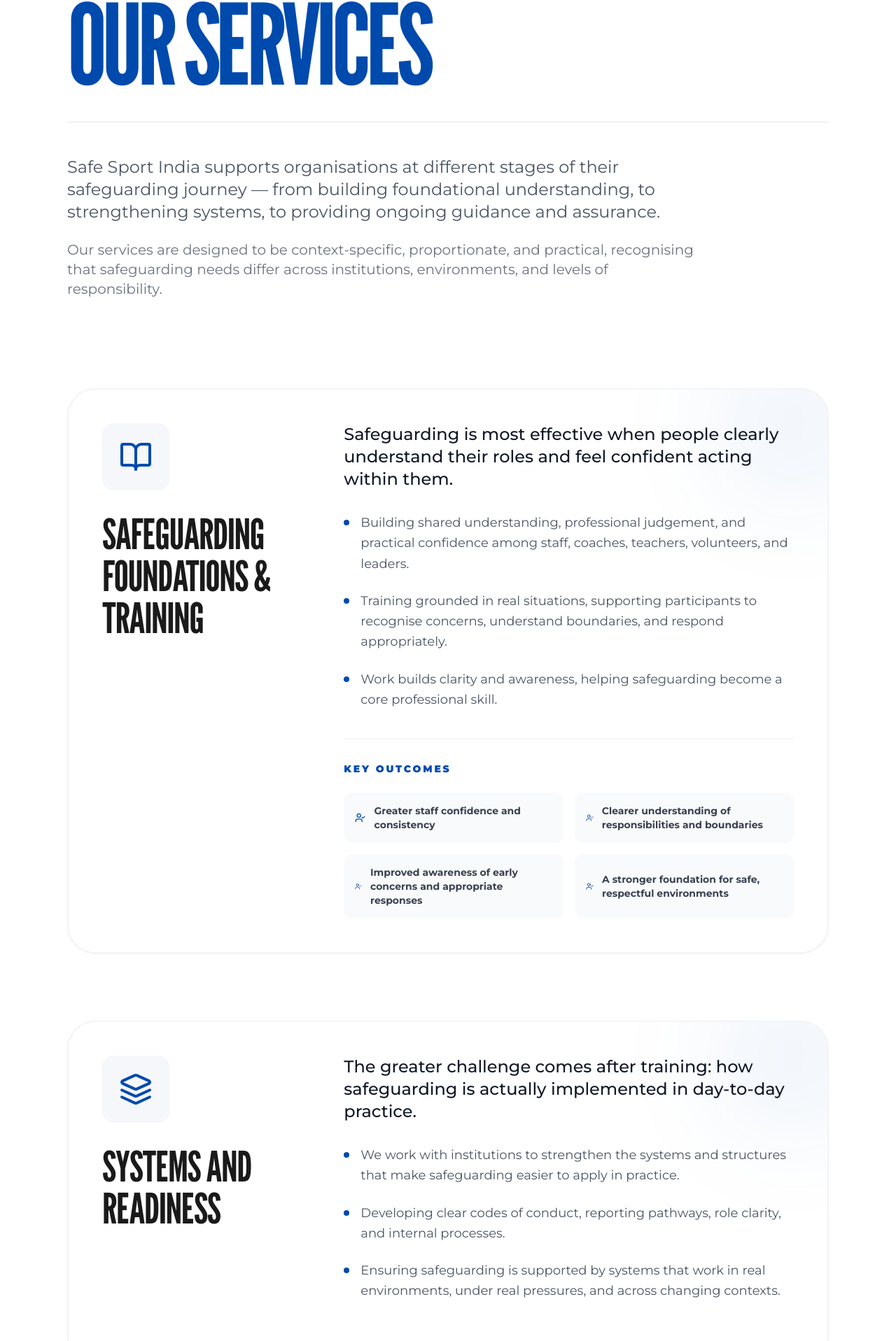
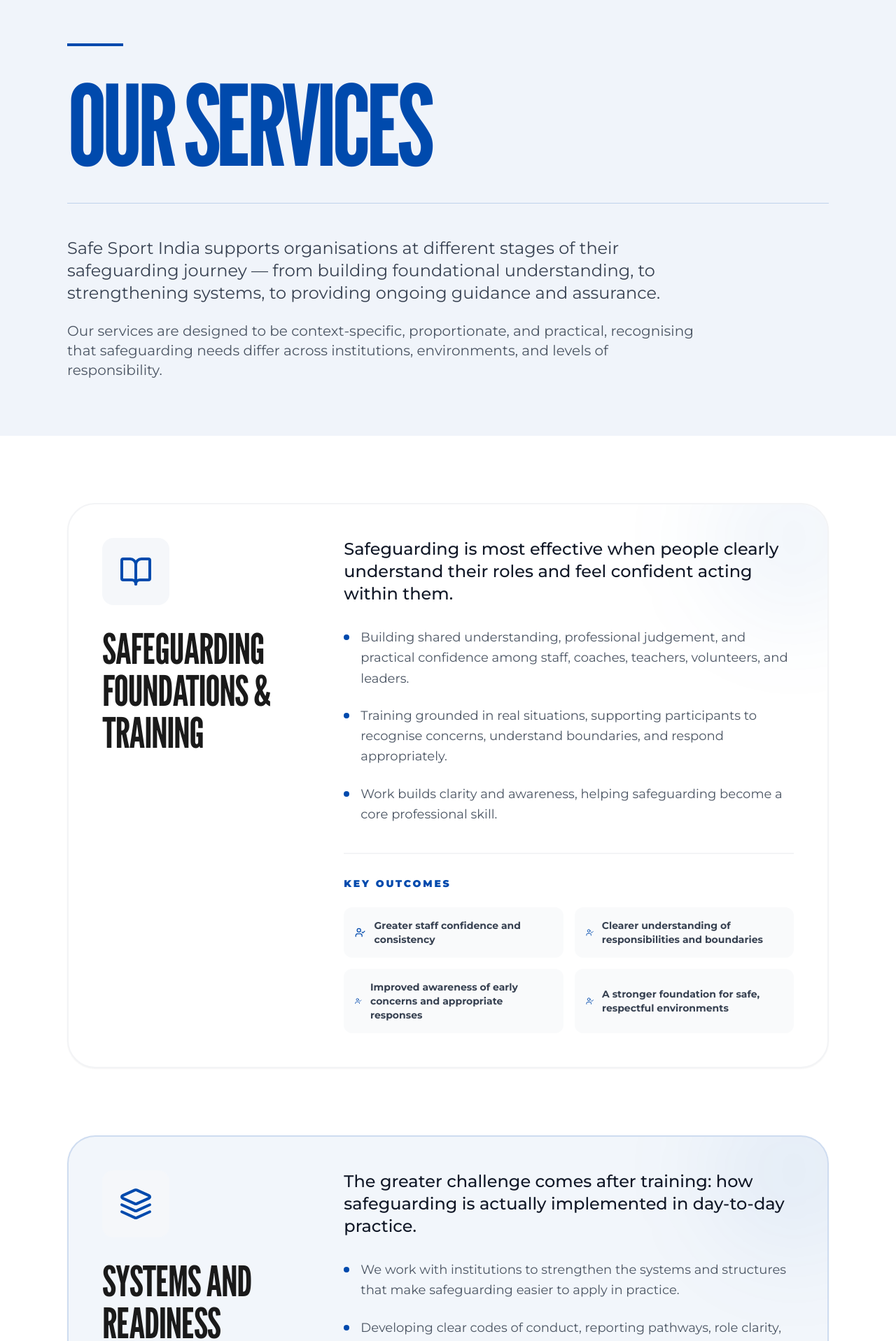
Before and after one commit to dakshinrajsiva/SafeSport, a Next.js app: page /services in a window 1280 px wide. Shown: the part 146-2063 px from the top of the page at 70% size. Built offline with nearby package versions, Linux system fonts and the light colour scheme.

Commit message:
who we work with

```diff
--- a/src/app/approach/page.tsx
+++ b/src/app/approach/page.tsx
@@ -46,21 +46,22 @@
 
 export default function ApproachPage() {
   return (
-    <main className="relative bg-white text-[#1A1A1A]">
+    <main className="relative bg-[#F8FAFC] text-[#1A1A1A]">
       <div className="relative z-10 bg-white shadow-[0_35px_60px_-15px_rgba(0,0,0,0.3)] mb-[100vh] min-h-screen pt-32">
 
-        {/* Header */}
-        <section className="px-6 md:px-12 lg:px-24 mb-20 md:mb-32">
+        {/* Header — brand band */}
+        <section className="px-6 md:px-12 lg:px-24 mb-20 md:mb-32 bg-[#004AAD]/[0.06] py-16 md:py-20 -mt-32 pt-48 md:pt-52">
           <div className="max-w-7xl mx-auto">
+            <div className="w-20 h-1 bg-[#004AAD] mb-8" />
             <h1 className="text-6xl md:text-8xl lg:text-[10rem] font-league uppercase leading-[0.8] tracking-tighter text-[#004AAD] mb-8">
               Our Approach
             </h1>
-            <div className="w-full h-[1px] bg-gray-200" />
+            <div className="w-full h-[1px] bg-[#004AAD]/20" />
           </div>
         </section>
 
         {/* Philosophy */}
-        <section className="px-6 md:px-12 lg:px-24 mb-32">
+        <section className="px-6 md:px-12 lg:px-24 mb-32 bg-white py-16 md:py-20 rounded-t-3xl -mt-8 relative z-10">
           <div className="max-w-7xl mx-auto">
             <div className="grid md:grid-cols-12 gap-12 md:gap-16 items-start">
               <div className="md:col-span-4 sticky top-32">
@@ -78,7 +79,7 @@
                 </p>
 
                 {/* Approach Graphic */}
-                <div className="relative w-full aspect-[16/9] my-8 rounded-xl overflow-hidden bg-gray-50">
+                <div className="relative w-full aspect-[16/9] my-8 rounded-xl overflow-hidden bg-[#004AAD]/5 border border-[#004AAD]/10">
                   <Image
                     src="/images/approach-graphic.svg"
                     alt="Our Philosophy Approach"
@@ -90,7 +91,7 @@
                 <p>
                   We recognise that real environments are complex. Hierarchies exist. Pressure exists. Situations are rarely clear-cut. Our philosophy acknowledges this reality and focuses on helping organisations operate with <HoverReveal imageSrc="/images/values-graphic.svg">clarity and preparedness</HoverReveal> rather than assumption or reaction.
                 </p>
-                <p className="text-[#1A1A1A] font-medium border-l-4 border-[#004AAD] pl-6 py-2 bg-gray-50 rounded-r-lg">
+                <p className="text-[#1A1A1A] font-medium border-l-4 border-[#004AAD] pl-6 py-2 bg-[#004AAD]/5 rounded-r-lg">
                   Safeguarding, in our view, is not about control or fear. It is about enabling people to act responsibly, confidently, and consistently — supported by structures that make safe practice possible.
                 </p>
               </div>
@@ -99,9 +100,9 @@
         </section>
 
         {/* How We're Different */}
-        <section className="px-6 md:px-12 lg:px-24 mb-32 bg-[#F5F7FA] py-24 relative overflow-hidden">
+        <section className="px-6 md:px-12 lg:px-24 mb-32 bg-[#004AAD]/[0.08] py-24 relative overflow-hidden">
           {/* Background decoration */}
-          <div className="absolute top-0 right-0 w-1/2 h-full bg-[#004AAD]/5 skew-x-12 translate-x-1/4 pointer-events-none" />
+          <div className="absolute top-0 right-0 w-1/2 h-full bg-[#004AAD]/10 skew-x-12 translate-x-1/4 pointer-events-none" />
 
           <div className="max-w-7xl mx-auto relative z-10">
             <h2 className="text-4xl md:text-6xl font-league uppercase mb-16 text-[#1A1A1A] text-center">How We&apos;re Different</h2>
@@ -114,10 +115,10 @@
                   whileInView={{ opacity: 1, y: 0 }}
                   viewport={{ once: true }}
                   transition={{ delay: i * 0.2 }}
-                  className="bg-white p-8 md:p-10 rounded-2xl shadow-sm border border-gray-100 hover:shadow-xl hover:-translate-y-2 transition-all duration-500 group"
+                  className="bg-white p-8 md:p-10 rounded-2xl shadow-sm border border-[#004AAD]/10 hover:shadow-xl hover:-translate-y-2 hover:border-[#004AAD]/30 transition-all duration-500 group"
                 >
-                  <div className="mb-6 bg-[#F0F4F8] w-16 h-16 rounded-2xl flex items-center justify-center group-hover:bg-[#004AAD] transition-colors duration-500">
-                    <div className="group-hover:text-white transition-colors duration-500">
+                  <div className="mb-6 bg-[#F0F4F8] w-16 h-16 rounded-2xl flex items-center justify-center group-hover:bg-[#004AAD]/15 transition-colors duration-500">
+                    <div className="text-[#004AAD] transition-colors duration-500">
                       {diff.icon}
                     </div>
                   </div>
@@ -132,11 +133,12 @@
         </section>
 
         {/* Our Commitments */}
-        <section className="px-6 md:px-12 lg:px-24 pb-32">
+        <section className="px-6 md:px-12 lg:px-24 pb-32 bg-[#004AAD]/[0.06] py-24 rounded-b-3xl">
           <div className="max-w-7xl mx-auto">
             <div className="mb-16 text-center max-w-3xl mx-auto">
+              <div className="w-16 h-1 bg-[#004AAD] mx-auto mb-6" />
               <h2 className="text-4xl md:text-6xl font-league uppercase mb-6 text-[#1A1A1A]">Our Commitments</h2>
-              <p className="text-lg font-montserrat text-gray-500">
+              <p className="text-lg font-montserrat text-gray-600">
                 At Safe Sport India, our work is guided by a clear set of commitments that shape how we partner with organisations and the standards we hold ourselves to.
               </p>
             </div>
@@ -159,7 +161,7 @@
               ))}
             </div>
 
-            <div className="mt-20 pt-12 border-t border-gray-100 text-center">
+            <div className="mt-20 pt-12 border-t border-[#004AAD]/20 text-center">
               <p className="text-xl font-league uppercase text-[#004AAD] tracking-widest">
                 These commitments guide our decisions, our partnerships, and our long-term vision.
               </p>
--- a/src/app/resources/page.tsx
+++ b/src/app/resources/page.tsx
@@ -76,8 +76,8 @@
 
                   <div className="relative z-10">
                     {/* Icon */}
-                    <div className="w-20 h-20 rounded-2xl bg-white flex items-center justify-center mb-8 group-hover:bg-[#004AAD] transition-colors duration-500 shadow-sm">
-                      <div className="text-[#004AAD] group-hover:text-white transition-colors duration-500">
+                    <div className="w-20 h-20 rounded-2xl bg-white flex items-center justify-center mb-8 group-hover:bg-[#004AAD]/15 transition-colors duration-500 shadow-sm">
+                      <div className="text-[#004AAD] transition-colors duration-500">
                         {resource.icon}
                       </div>
                     </div>
--- a/src/app/services/page.tsx
+++ b/src/app/services/page.tsx
@@ -1,6 +1,7 @@
 'use client';
 
 import { motion } from 'framer-motion';
+import { cn } from '@/lib/utils';
 import Footer from '@/components/Footer';
 import { ShieldCheck, BookOpen, UserCheck, Layers, ArrowRight } from 'lucide-react';
 
@@ -46,27 +47,28 @@
 
 export default function ServicesPage() {
   return (
-    <main className="relative bg-white text-[#1A1A1A]">
+    <main className="relative bg-[#F8FAFC] text-[#1A1A1A]">
       <div className="relative z-10 bg-white shadow-[0_35px_60px_-15px_rgba(0,0,0,0.3)] mb-[100vh] min-h-screen pt-32">
 
-        {/* Header */}
-        <section className="px-6 md:px-12 lg:px-24 mb-20 md:mb-32">
+        {/* Header — brand band */}
+        <section className="px-6 md:px-12 lg:px-24 mb-20 md:mb-32 bg-[#004AAD]/[0.06] py-16 md:py-20 -mt-32 pt-48 md:pt-52">
           <div className="max-w-7xl mx-auto">
+            <div className="w-20 h-1 bg-[#004AAD] mb-8" />
             <h1 className="text-6xl md:text-8xl lg:text-[10rem] font-league uppercase leading-[0.8] tracking-tighter text-[#004AAD] mb-8">
               Our Services
             </h1>
-            <div className="w-full h-[1px] bg-gray-200 mb-12" />
-            <p className="text-xl md:text-2xl font-montserrat text-gray-600 max-w-4xl leading-relaxed">
+            <div className="w-full h-[1px] bg-[#004AAD]/20 mb-12" />
+            <p className="text-xl md:text-2xl font-montserrat text-gray-700 max-w-4xl leading-relaxed">
               Safe Sport India supports organisations at different stages of their safeguarding journey — from building foundational understanding, to strengthening systems, to providing ongoing guidance and assurance.
             </p>
-            <p className="text-lg md:text-xl font-montserrat text-gray-500 max-w-4xl mt-6">
+            <p className="text-lg md:text-xl font-montserrat text-gray-600 max-w-4xl mt-6">
               Our services are designed to be context-specific, proportionate, and practical, recognising that safeguarding needs differ across institutions, environments, and levels of responsibility.
             </p>
           </div>
         </section>
 
         {/* Services List */}
-        <section className="px-6 md:px-12 lg:px-24 pb-32">
+        <section className="px-6 md:px-12 lg:px-24 pb-32 -mt-8 relative z-10">
           <div className="max-w-7xl mx-auto space-y-24">
             {SERVICES.map((service, i) => (
               <motion.div
@@ -75,7 +77,10 @@
                 whileInView={{ opacity: 1, y: 0 }}
                 viewport={{ once: true }}
                 transition={{ delay: i * 0.1 }}
-                className="grid md:grid-cols-12 gap-12 p-8 md:p-12 rounded-[2.5rem] bg-white border-2 border-gray-100 hover:border-[#004AAD] transition-all duration-500 group relative overflow-hidden shadow-sm hover:shadow-2xl"
+                className={cn(
+                  "grid md:grid-cols-12 gap-12 p-8 md:p-12 rounded-[2.5rem] border-2 transition-all duration-500 group relative overflow-hidden shadow-sm hover:shadow-2xl hover:border-[#004AAD]/40",
+                  i % 2 === 0 ? "bg-white border-gray-100" : "bg-[#004AAD]/[0.05] border-[#004AAD]/15"
+                )}
               >
                 {/* Background Decoration */}
                 <div className="absolute -right-20 -top-20 w-64 h-64 bg-[#004AAD]/5 rounded-full blur-3xl group-hover:bg-[#004AAD]/10 transition-colors duration-500" />
@@ -83,8 +88,8 @@
                 {/* Icon & Title */}
                 <div className="md:col-span-4 flex flex-col justify-between relative z-10 h-full">
                   <div>
-                    <div className="w-24 h-24 rounded-2xl bg-[#F5F7FA] flex items-center justify-center mb-8 group-hover:scale-110 transition-transform duration-500 group-hover:bg-[#004AAD] group-hover:text-white">
-                      <div className="text-[#004AAD] group-hover:text-white transition-colors duration-500">
+                    <div className="w-24 h-24 rounded-2xl bg-[#F5F7FA] flex items-center justify-center mb-8 group-hover:scale-110 transition-transform duration-500 group-hover:bg-[#004AAD]/15">
+                      <div className="text-[#004AAD] transition-colors duration-500">
                         {service.icon}
                       </div>
                     </div>
```
